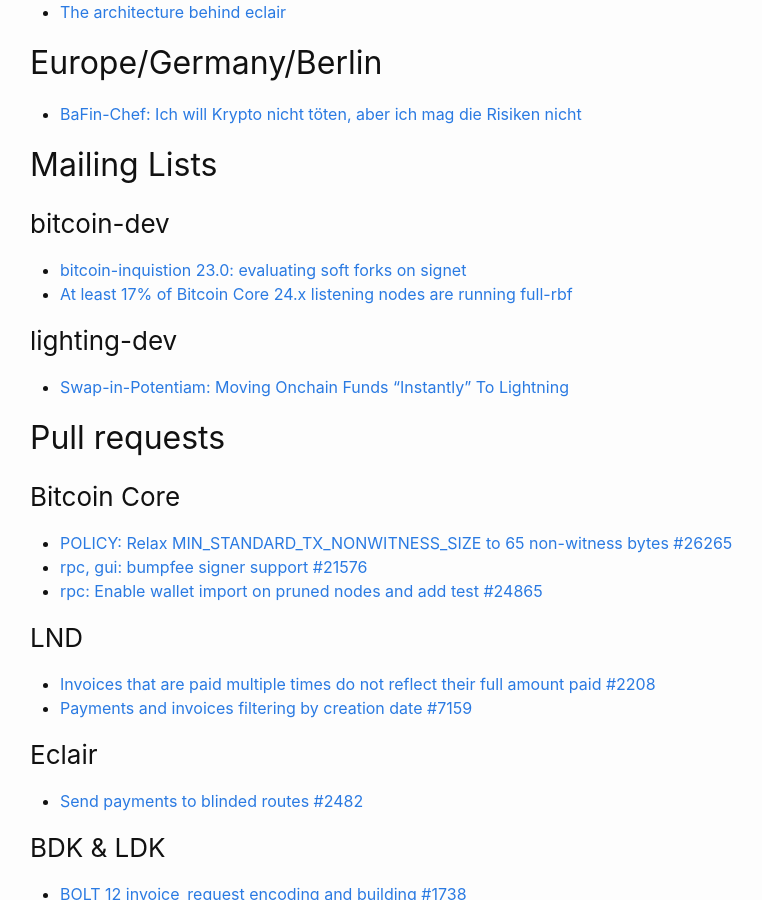
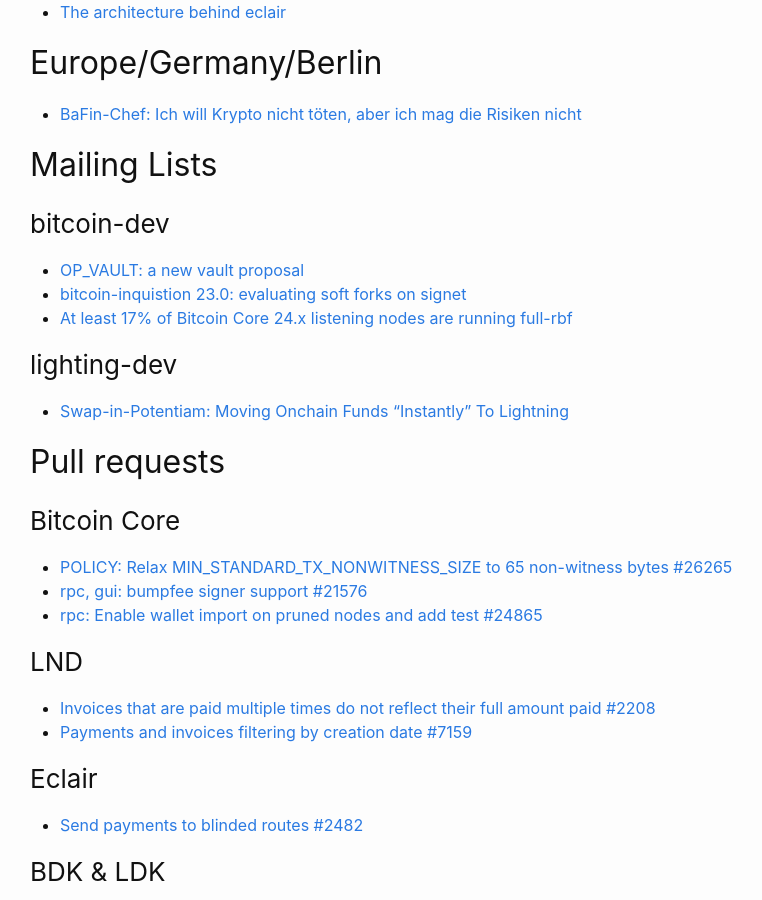
Before and after one commit to fjahr/bitdevsberlin, a Jekyll site: the page built from _posts/2023-01-10-socratic-seminar-39.md, in a window 1280 px wide and 900 px high, scrolled down 932 px. Shown: the whole window, without its empty margins (240-1002 px from the left). Built offline with Jekyll 4.4.1, drawn with Linux system fonts in a browser that asks for light colours.

Commit message:
Add op_vault proposal to topics last minute

```diff
--- a/_posts/2023-01-10-socratic-seminar-39.md
+++ b/_posts/2023-01-10-socratic-seminar-39.md
@@ -40,6 +40,7 @@ title: "Socratic Seminar #39"
 
 ### bitcoin-dev
 
+- [OP_VAULT: a new vault proposal](https://lists.linuxfoundation.org/pipermail/bitcoin-dev/2023-January/021318.html)
 - [bitcoin-inquistion 23.0: evaluating soft forks on signet](https://lists.linuxfoundation.org/pipermail/bitcoin-dev/2022-December/021275.html)
 - [At least 17% of Bitcoin Core 24.x listening nodes are running full-rbf](https://lists.linuxfoundation.org/pipermail/bitcoin-dev/2022-December/021296.html)
 
```
